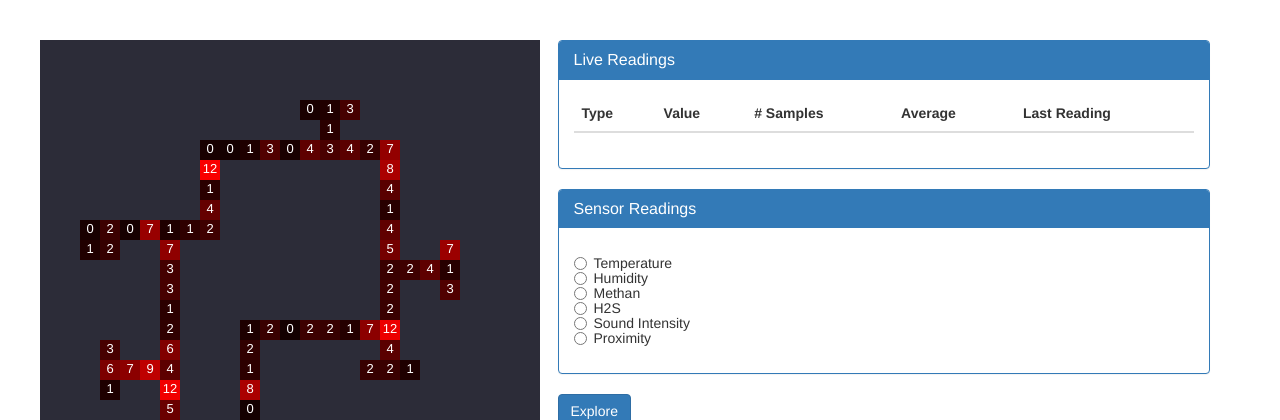
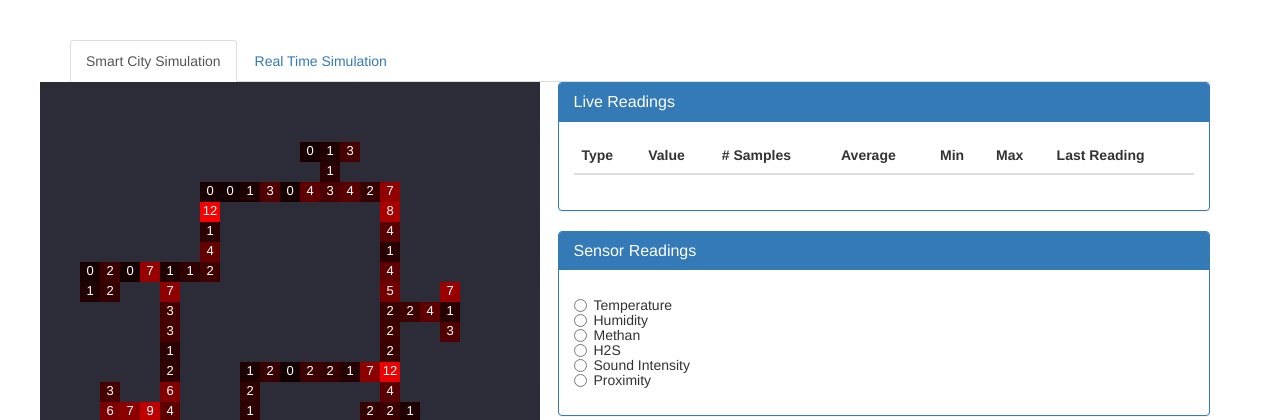
Before and after one commit to AhmedAtef07/SewageSwarm, a Flask app: page / in a window 1280 px wide. Shown: the top 420 px of the page. Run offline with Flask 2, Linux system fonts and the light colour scheme; lists and menus that the app fills with data are empty; some libraries are stand-ins or nearby versions.

Commit message:
Add min and max.

```diff
--- a/server.py
+++ b/server.py
@@ -10,14 +10,14 @@ socketio = SocketIO(app, ping_timeout=5400)
 def index():
   return render_template('index.html')
 
-has_any_conn = False
+# has_any_conn = False
 
 @socketio.on('new-connection')
 def test_message():
   print '######### NEW USER CONNECTED #########'
-  if has_any_conn:
-    return
-  has_any_conn = True
+  # if has_any_conn:
+    # return
+  # has_any_conn = True
   emit('readings', 'New User Connected')
 
   ser = serial.Serial('/dev/ttyUSB0')
--- a/templates/index.html
+++ b/templates/index.html
@@ -80,13 +80,13 @@
           path: [],
           pathI: 0,
           readings: {
-            "NEW USER CONNECTED": { value: '', lastUpdated: null, count: '', sum: '' },
-            "Humidity": { value: 0, lastUpdated: null, count: 0, sum: 0 },
-            "Temp": { value: 0, lastUpdated: null, count: 0, sum: 0 },
-            "Smoke": { value: 0, lastUpdated: null, count: 0, sum: 0 },
-            "Carbon Monoxide": { value: 0, lastUpdated: null, count: 0, sum: 0 },
-            "Object Detection": { value: 0, lastUpdated: null, count: 0, sum: 0 },
-            "Sound": { value: 0, lastUpdated: null, count: 0, sum: 0 }
+            "NEW USER CONNECTED": { value: '', lastUpdated: null, count: '', sum: '', max: -1 << 30, min: 1 << 30 },
+            "Humidity": { value: 0, lastUpdated: null, count: 0, sum: 0, max: -1 << 30, min: 1 << 30 },
+            "Temp": { value: 0, lastUpdated: null, count: 0, sum: 0, max: -1 << 30, min: 1 << 30 },
+            "Smoke": { value: 0, lastUpdated: null, count: 0, sum: 0, max: -1 << 30, min: 1 << 30 },
+            "Carbon Monoxide": { value: 0, lastUpdated: null, count: 0, sum: 0, max: -1 << 30, min: 1 << 30 },
+            "Object Detection": { value: 0, lastUpdated: null, count: 0, sum: 0, max: -1 << 30, min: 1 << 30 },
+            "Sound": { value: 0, lastUpdated: null, count: 0, sum: 0, max: -1 << 30, min: 1 << 30 }
           },
           timerCurrentTime: Date.now(),
           vis: []
@@ -237,6 +237,8 @@
               this.readings[key].lastUpdated = Date.now()
               this.readings[key].count++
               this.readings[key].sum += value
+              this.readings[key].max = Math.max(this.readings[key].max, value)
+              this.readings[key].min = Math.min(this.readings[key].min, value)
             }
 
           });
@@ -273,6 +275,12 @@
 <body>
   {% raw %}
     <div class="container" style="padding-top: 40px" id="el">
+      <!-- <div class="row"> -->
+        <ul class="nav nav-tabs">
+          <li role="presentation" class="active"><a href="#">Smart City Simulation</a></li>
+          <li role="presentation"><a href="#">Real Time Simulation</a></li>
+        </ul>
+      <!-- </div> -->
 
       <div class="row">
         <div class="col-xs-5">
@@ -313,6 +321,8 @@
                         <th>Value</th>
                         <th># Samples</th>
                         <th>Average</th>
+                        <th>Min</th>
+                        <th>Max</th>
                         <th>Last Reading</th>
                       </tr>
                     </thead>
@@ -322,6 +332,8 @@
                         <td>{{ reading.value }}</td>
                         <td>{{ reading.count }}</td>
                         <td>{{ (reading.sum / reading.count).toFixed(2) }}</td>
+                        <td>{{ reading.min }}</td>
+                        <td>{{ reading.max }}</td>
                         <td>{{ Math.max(timerCurrentTime - reading.lastUpdated, 0) / 1000 }} seconds ago</td>
                       </tr>
                     </tbody>
```
